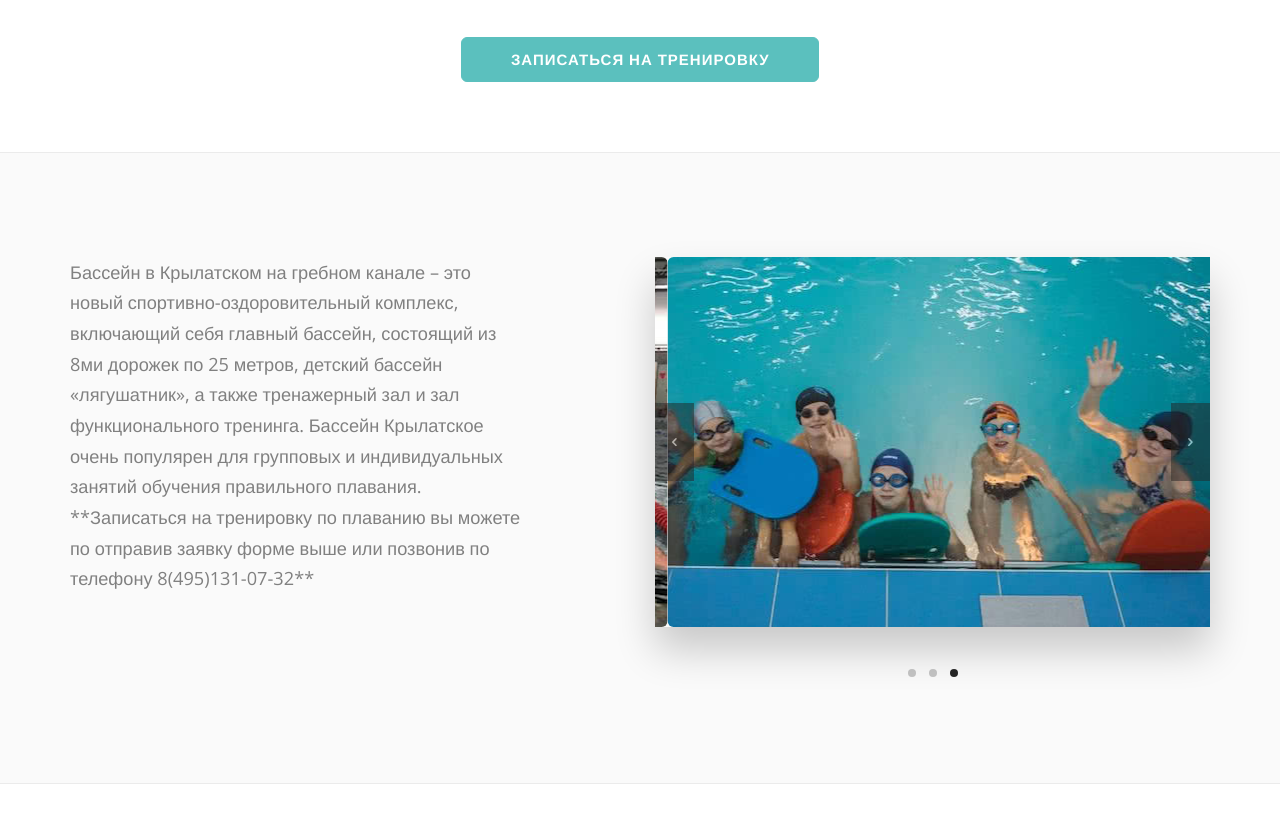
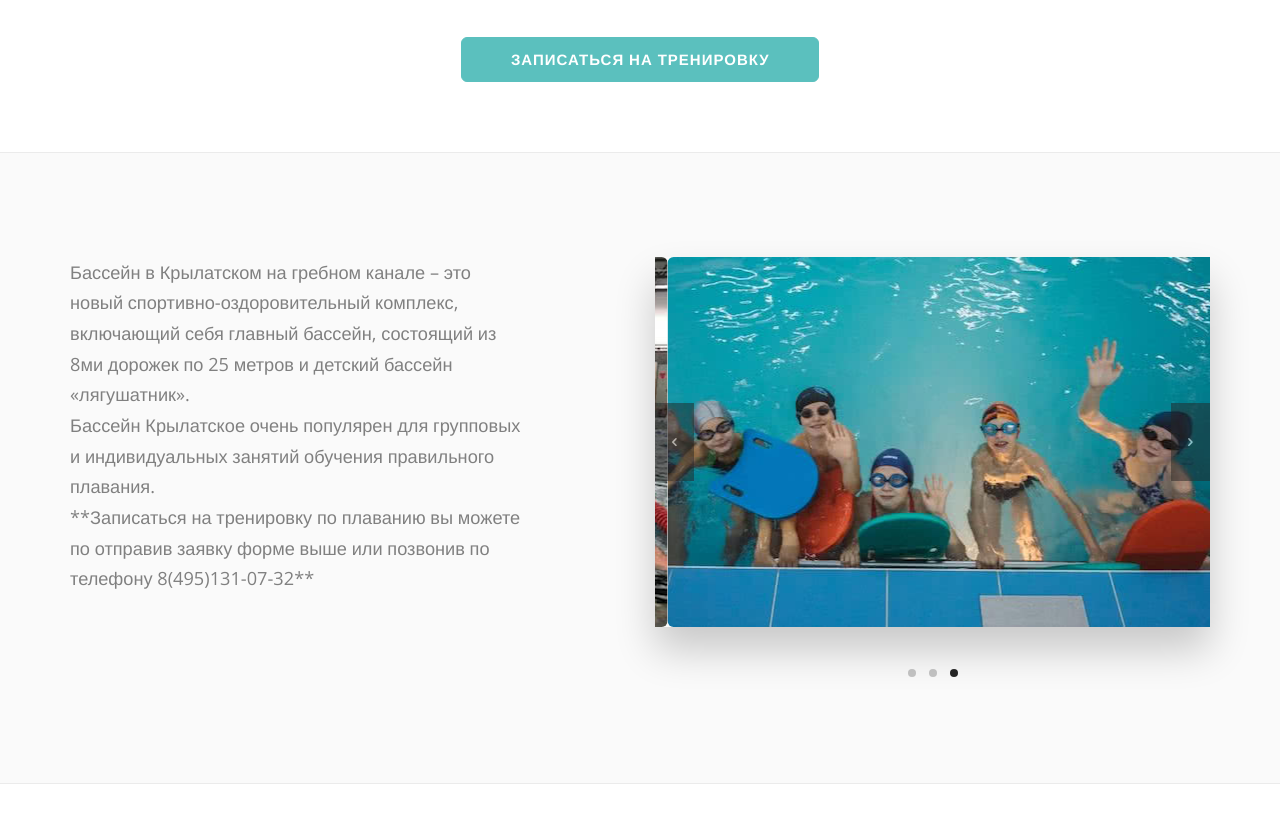
Before and after one commit to zhukovsp/bvk, a Jekyll site: the page built from index.md, in a window 1280 px wide and 900 px high, scrolled down 1769 px, cut to the strip 0-884 px from the top of the window. Shown: the top 823 px of the strip. Built offline with Jekyll 4.4.1, drawn with Linux system fonts in a browser that asks for light colours.

Commit message:
Updated Index

```diff
--- a/index.md
+++ b/index.md
@@ -21,11 +21,10 @@ section_2_desc_3: Персональные тренировки по плава
   детям. Тренировка проходит "один на один" с тренером.
 section_2_button: Записаться на тренировку
 section_3_text: "Бассейн в Крылатском на гребном канале – это новый спортивно-оздоровительный
-  комплекс, включающий себя главный бассейн, состоящий из 8ми дорожек по 25 метров,
-  детский бассейн «лягушатник», а также тренажерный зал и зал функционального тренинга.
-  Бассейн Крылатское очень популярен для групповых и индивидуальных занятий обучения
-  правильного плавания. \n**Записаться на тренировку по плаванию вы можете по отправив
-  заявку форме выше или позвонив по телефону 8(495)131-07-32**"
+  комплекс, включающий себя главный бассейн, состоящий из 8ми дорожек по 25 метров
+  и детский бассейн «лягушатник». \nБассейн Крылатское очень популярен для групповых
+  и индивидуальных занятий обучения правильного плавания. \n**Записаться на тренировку
+  по плаванию вы можете по отправив заявку форме выше или позвонив по телефону 8(495)131-07-32**"
 section_4_title: г. Москва,  Крылатская ул., вл2 с5
 section_4_text_1: 'Телефон: 8(495)131-07-32'
 section_4_text_2: Позвоните нам или оставьте заявку и мы подберем для вас удобное
```
